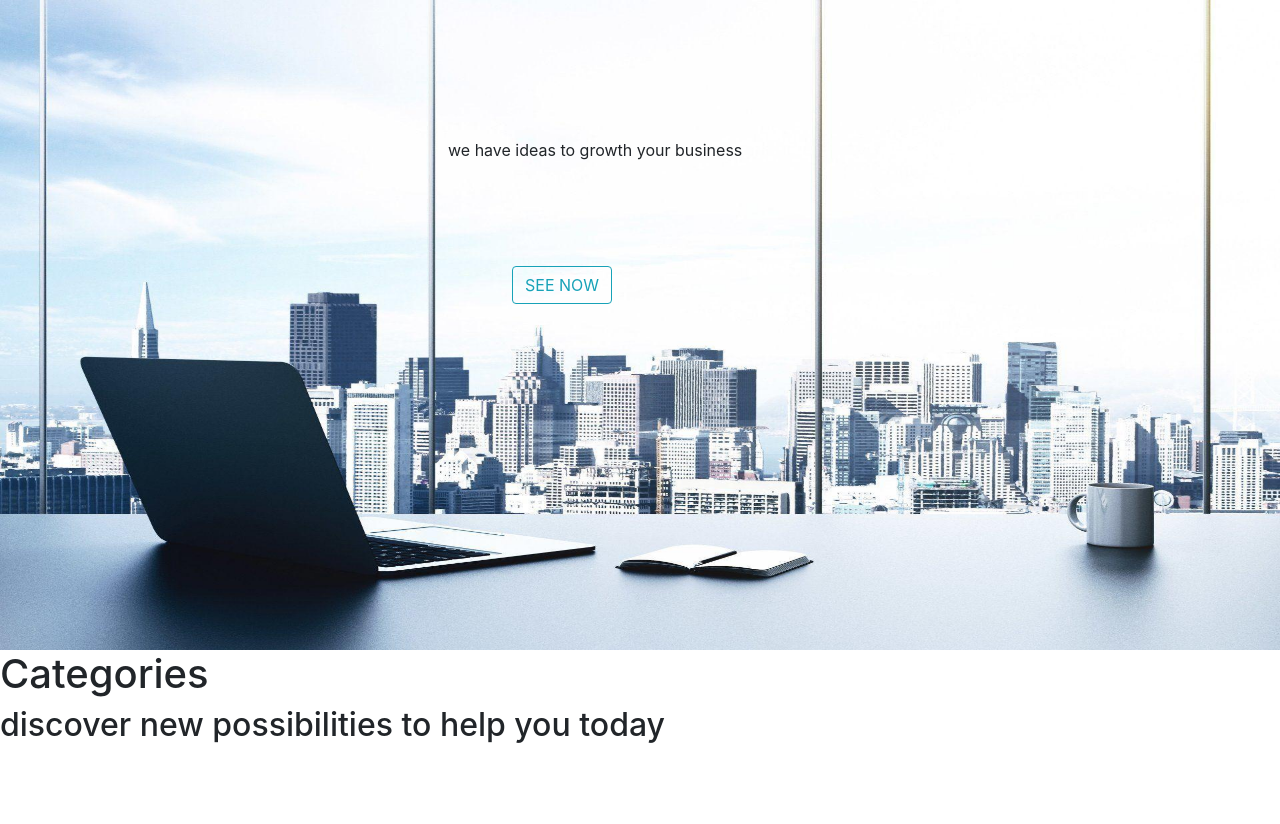
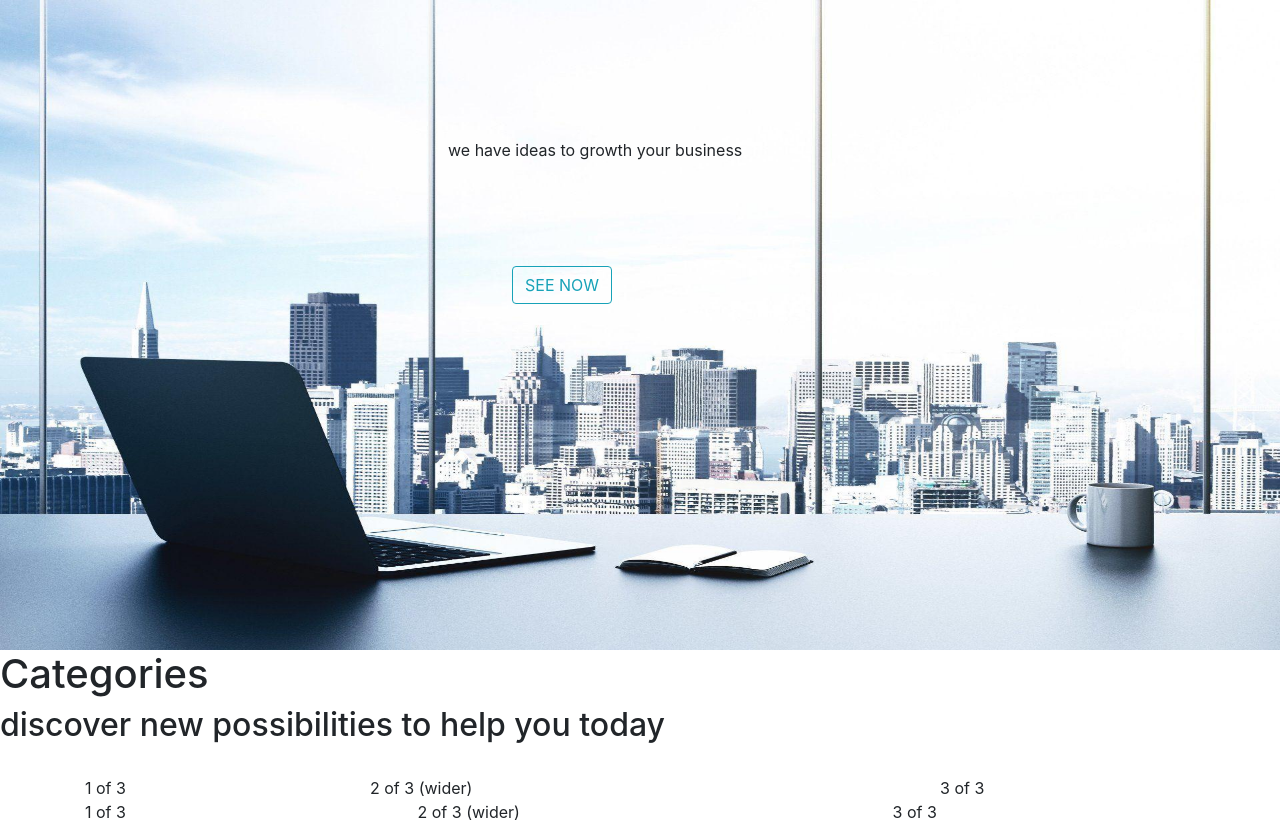
Before and after one commit to StephanieGadoni/public, a plain HTML site: page Index.html in a window 1280 px wide. Before the commit the page ends 800 px from the top, so only its background shows below. Drawn offline with nearby package versions, Linux system fonts and the light colour scheme.

Commit message:
inserir o flexbox

```diff
--- a/Index.html
+++ b/Index.html
@@ -30,6 +30,30 @@
       <h2>discover new possibilities to help you today</h2>
       <br />
     </article>
+    <div class="container">
+      <div class="row">
+        <div class="col">
+          1 of 3
+        </div>
+        <div class="col-6">
+          2 of 3 (wider)
+        </div>
+        <div class="col">
+          3 of 3
+        </div>
+      </div>
+      <div class="row">
+        <div class="col">
+          1 of 3
+        </div>
+        <div class="col-5">
+          2 of 3 (wider)
+        </div>
+        <div class="col">
+          3 of 3
+        </div>
+      </div>
+    </div>
     <script
       src="https://code.jquery.com/jquery-3.5.1.slim.min.js"
       integrity="sha384-DfXdz2htPH0lsSSs5nCTpuj/zy4C+OGpamoFVy38MVBnE+IbbVYUew+OrCXaRkfj"
--- a/css/css.css
+++ b/css/css.css
@@ -4,7 +4,6 @@
   position: absolute;
   margin-top: -40%;
   margin-left: 35%;
-
 }
 
 #bt {
```
